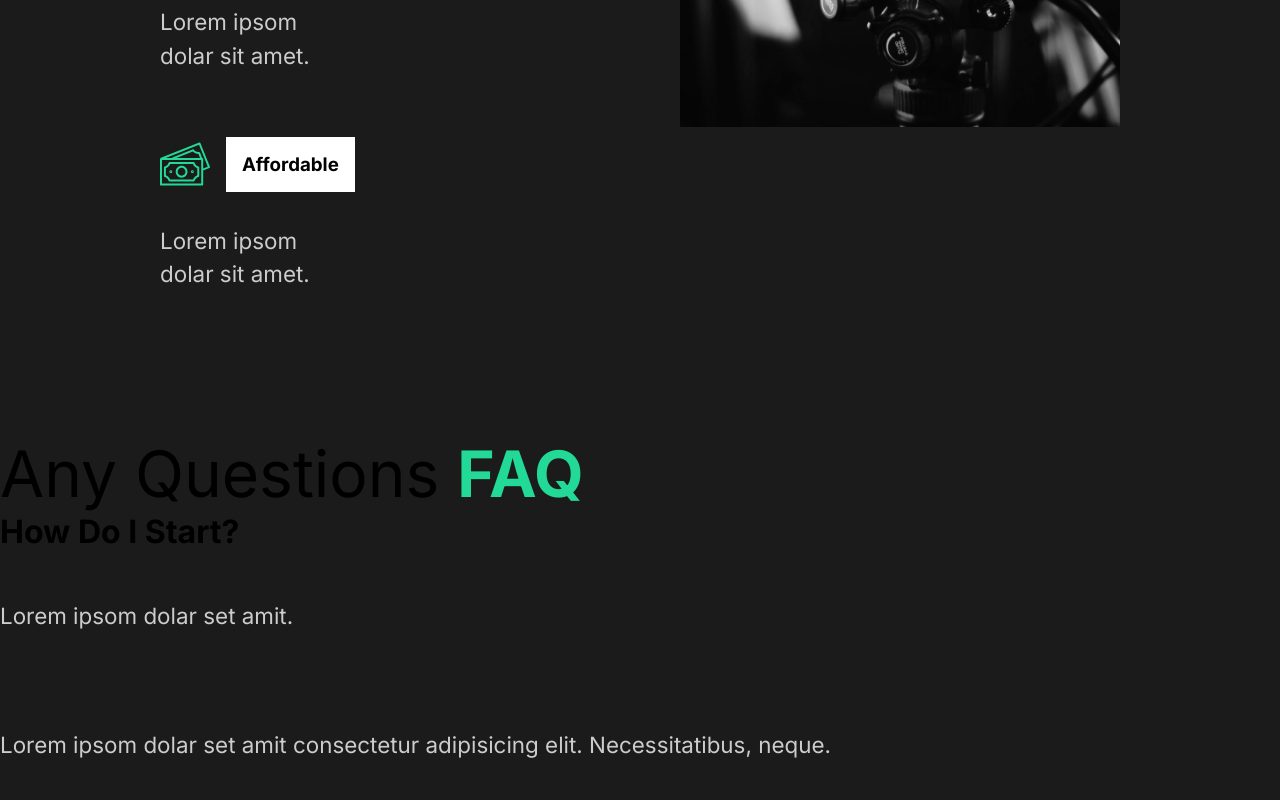
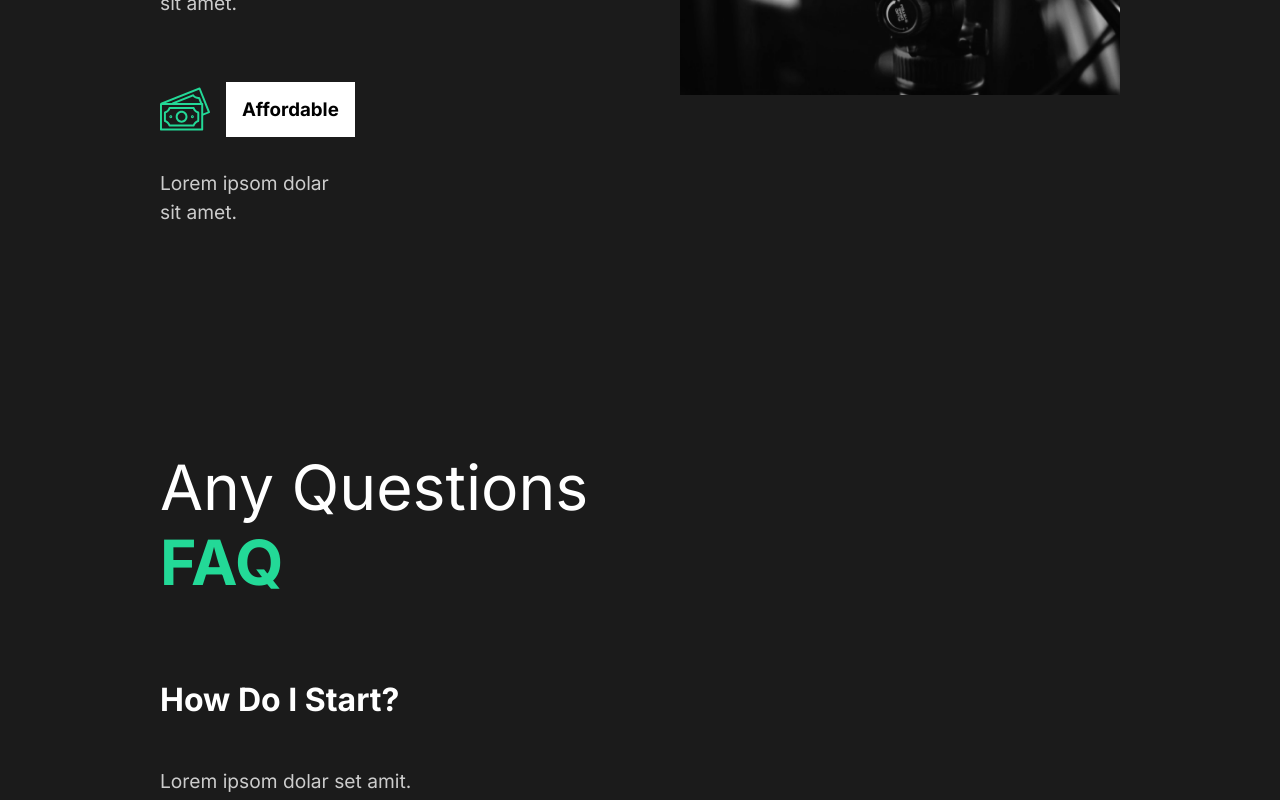
Before and after one commit to anis-vahora/capture-portfolio, a React (Create React App) app: page / in a window 1280 px wide. Shown: the part 1620-2420 px from the top of the page. Built offline with nearby package versions, Linux system fonts and the light colour scheme.

Commit message:
7. Styled Faq Section

```diff
--- a/src/components/FaqSection.js
+++ b/src/components/FaqSection.js
@@ -1,8 +1,10 @@
 import React from "react";
+import styled from "styled-components";
+import { About } from "../styles";
 
 const FaqSection = () => {
   return (
-    <div className="faq">
+    <Faq>
       <h2>
         Any Questions <span>FAQ</span>
       </h2>
@@ -15,6 +17,7 @@
             Necessitatibus, neque.
           </p>
         </div>
+        <div className="faq-line"></div>
       </div>
       <div className="question">
         <h4>Daily Schedule</h4>
@@ -25,6 +28,7 @@
             Necessitatibus, neque.
           </p>
         </div>
+        <div className="faq-line"></div>
       </div>
       <div className="question">
         <h4>Different Payment Methods</h4>
@@ -35,6 +39,7 @@
             Necessitatibus, neque.
           </p>
         </div>
+        <div className="faq-line"></div>
       </div>
       <div className="question">
         <h4>What products do you offer.</h4>
@@ -45,9 +50,36 @@
             Necessitatibus, neque.
           </p>
         </div>
+        <div className="faq-line"></div>
       </div>
-    </div>
+    </Faq>
   );
 };
 
+const Faq = styled(About)`
+  display: block;
+  span {
+    display: block;
+  }
+  h2 {
+    padding-bottom: 2rem;
+    font-weight: lighter;
+  }
+  .faq-line {
+    background: #cccccc;
+    height: 0.2rem;
+    width: 100%;
+    margin: 2rem 0rem;
+  }
+  .question {
+    padding: 3rem 0rem;
+    cursor: pointer;
+  }
+  .answer {
+    padding: 2rem 0rem;
+    p {
+      padding: 1rem 0rem;
+    }
+  }
+`;
 export default FaqSection;
--- a/src/components/GlobalStyle.js
+++ b/src/components/GlobalStyle.js
@@ -30,7 +30,7 @@
 }
     h2{
         font-weight: lighter;
-        font-size: 4rem;
+        font-size: 3.9rem;
     }
     h3{
         color: white;
@@ -49,7 +49,7 @@
     p{
         padding: 3rem 0rem;
         color: #ccc;
-        font-size: 1.4rem;
+        font-size: 1.2rem;
         line-height: 150%;
     }
 `;
--- a/src/components/ServicesSection.js
+++ b/src/components/ServicesSection.js
@@ -58,6 +58,7 @@
 const Services = styled(About)`
   h2 {
     padding-bottom: 4rem;
+    font-size: 3.3rem;
   }
   p {
     width: 70%;
```
